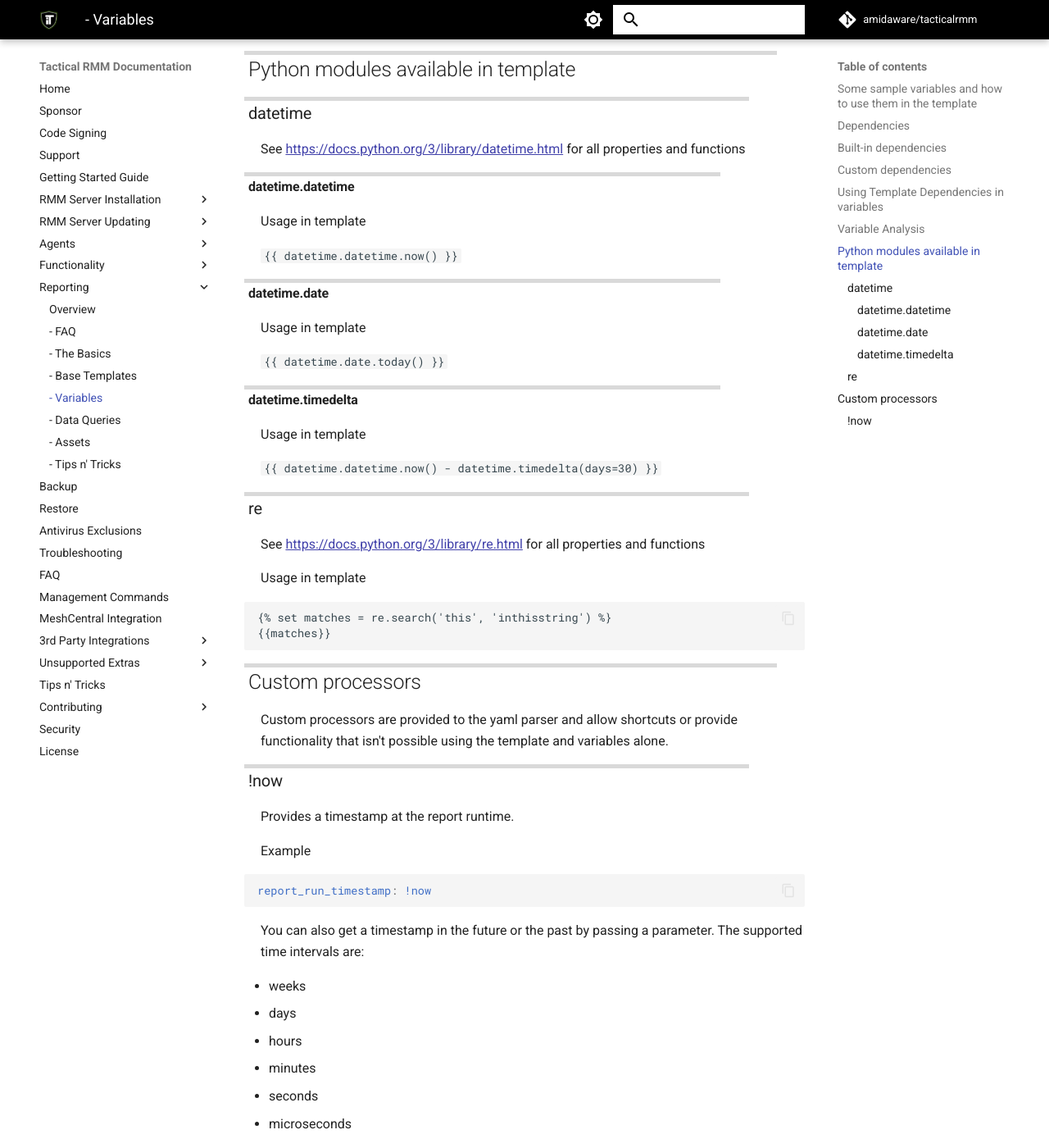
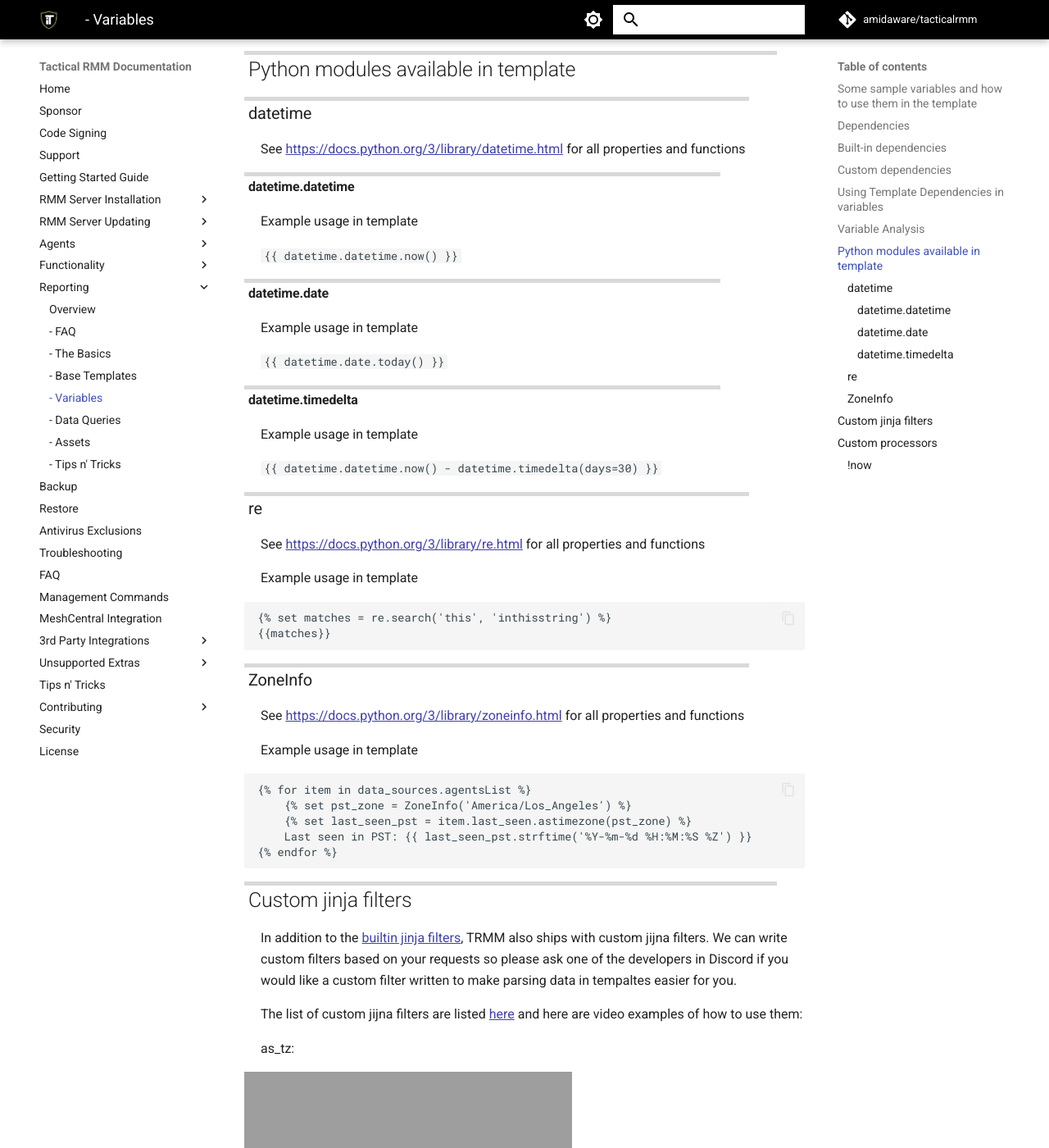
Before and after one commit to amidaware/trmm-docs, an MkDocs documentation site: the page built from docs/ee/reporting/functions/reporting_variables.md, in a window 1280 px wide and 1400 px high, scrolled down 2731 px. Shown: the whole window at 82% size. Built offline with MkDocs 1.6.1 and Material for MkDocs 9.7.7, drawn with Linux system fonts in a browser that asks for light colours; comment, search, counter and statistics services are not loaded; grey boxes are pictures that could not be loaded.

Commit message:
add custom filters and ZoneInfo

````diff
--- a/docs/ee/reporting/functions/reporting_variables.md
+++ b/docs/ee/reporting/functions/reporting_variables.md
@@ -132,19 +132,19 @@
 
 #### datetime.datetime
 
-Usage in template
+Example usage in template
 
 `{{ datetime.datetime.now() }}`
 
 #### datetime.date
 
-Usage in template
+Example usage in template
 
 `{{ datetime.date.today() }}`
 
 #### datetime.timedelta
 
-Usage in template
+Example usage in template
 
 `{{ datetime.datetime.now() - datetime.timedelta(days=30) }}`
 
@@ -152,12 +152,45 @@
 
 See [https://docs.python.org/3/library/re.html](https://docs.python.org/3/library/re.html) for all properties and functions
 
-Usage in template
+Example usage in template
 
 ```
 {% set matches = re.search('this', 'inthisstring') %}
 {{matches}}
 ```
+
+### ZoneInfo
+
+See [https://docs.python.org/3/library/zoneinfo.html](https://docs.python.org/3/library/zoneinfo.html) for all properties and functions
+
+Example usage in template
+
+```
+{% for item in data_sources.agentsList %}
+    {% set pst_zone = ZoneInfo('America/Los_Angeles') %}
+    {% set last_seen_pst = item.last_seen.astimezone(pst_zone) %}
+    Last seen in PST: {{ last_seen_pst.strftime('%Y-%m-%d %H:%M:%S %Z') }}
+{% endfor %}
+```
+
+## Custom jinja filters
+
+In addition to the [builtin jinja filters](https://jinja.palletsprojects.com/en/3.1.x/templates/#builtin-filters), TRMM also ships with custom jijna filters. We can write custom filters based on your requests so please ask one of the developers in Discord if you would like a custom filter written to make parsing data in tempaltes easier for you.
+
+The list of custom jijna filters are listed [here](https://github.com/amidaware/tacticalrmm/blob/master/api/tacticalrmm/ee/reporting/custom_filters.py) and here are video examples of how to use them:
+
+as_tz:
+
+<div class="video-wrapper">
+  <iframe width="400" height="225" src="https://www.youtube.com/embed/knnfyLqZ0E4" frameborder="0" allowfullscreen></iframe>
+</div>
+
+local_ips:
+
+<div class="video-wrapper">
+  <iframe width="400" height="225" src="https://www.youtube.com/embed/5ScKQe_XDXw" frameborder="0" allowfullscreen></iframe>
+</div>
+
 
 ## Custom processors
 
````
